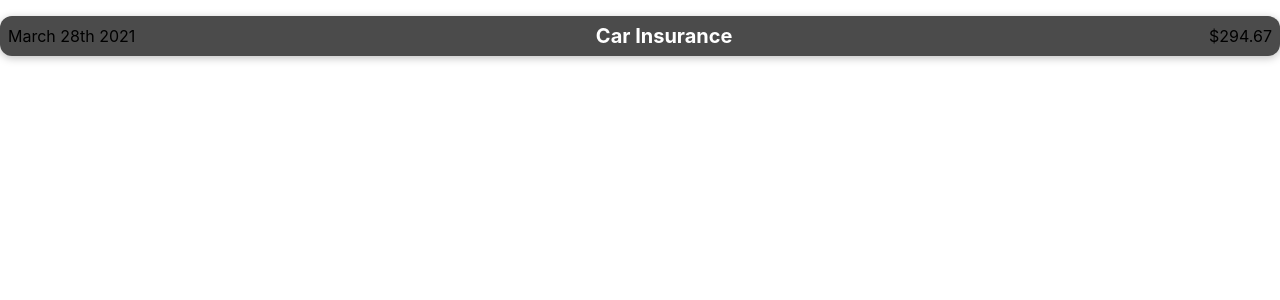
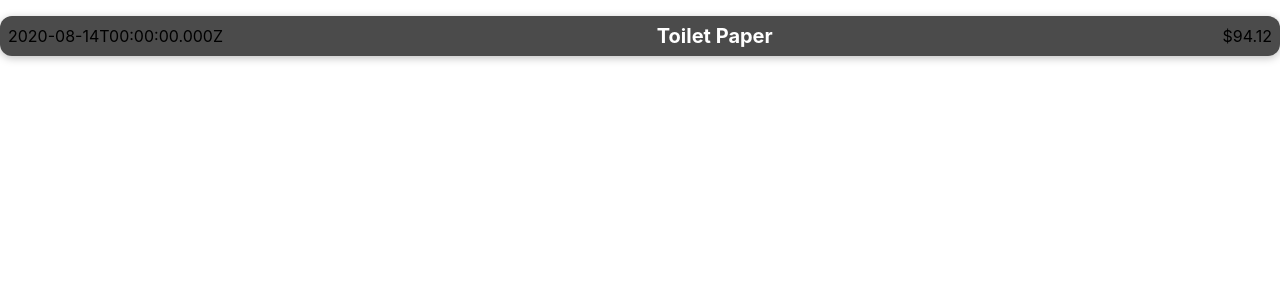
Before and after one commit to Vitaljano/expense-react, a React (Create React App) app: page / in a window 1280 px wide. Shown: the top 300 px of the page. Built offline with nearby package versions, Linux system fonts and the light colour scheme.

Commit message:
Add mock data

```diff
--- a/src/App.js
+++ b/src/App.js
@@ -1,10 +1,35 @@
-import ExpenseItem from './componenst/ExpenseItem';
-import './App.css';
+import ExpenseItem from "./componenst/ExpenseItem";
+import "./App.css";
 
 function App() {
+  const expenses = [
+    {
+      id: "e1",
+      title: "Toilet Paper",
+      amount: 94.12,
+      date: new Date(2020, 7, 14),
+    },
+    { id: "e2", title: "New TV", amount: 799.49, date: new Date(2021, 2, 12) },
+    {
+      id: "e3",
+      title: "Car Insurance",
+      amount: 294.67,
+      date: new Date(2021, 2, 28),
+    },
+    {
+      id: "e4",
+      title: "New Desk (Wooden)",
+      amount: 450,
+      date: new Date(2021, 5, 12),
+    },
+  ];
   return (
     <div className="App">
-        <ExpenseItem />
+      <ExpenseItem
+        title={expenses[0].title}
+        amount={expenses[0].amount}
+        date={expenses[0].date}
+      />
     </div>
   );
 }
--- a/src/componenst/ExpenseItem.js
+++ b/src/componenst/ExpenseItem.js
@@ -1,12 +1,12 @@
 import "./ExpenseItem.css";
 
-const ExpenseItem = () => {
+const ExpenseItem = (props) => {
   return (
     <div className="expense-item">
-      <div>March 28th 2021</div>
+      <div>{props.date.toISOString()}</div>
       <div className="expense-item__description">
-        <h2>Car Insurance</h2>
-        <div>$294.67</div>
+        <h2>{props.title}</h2>
+        <div>${props.amount}</div>
       </div>
     </div>
   );
```
